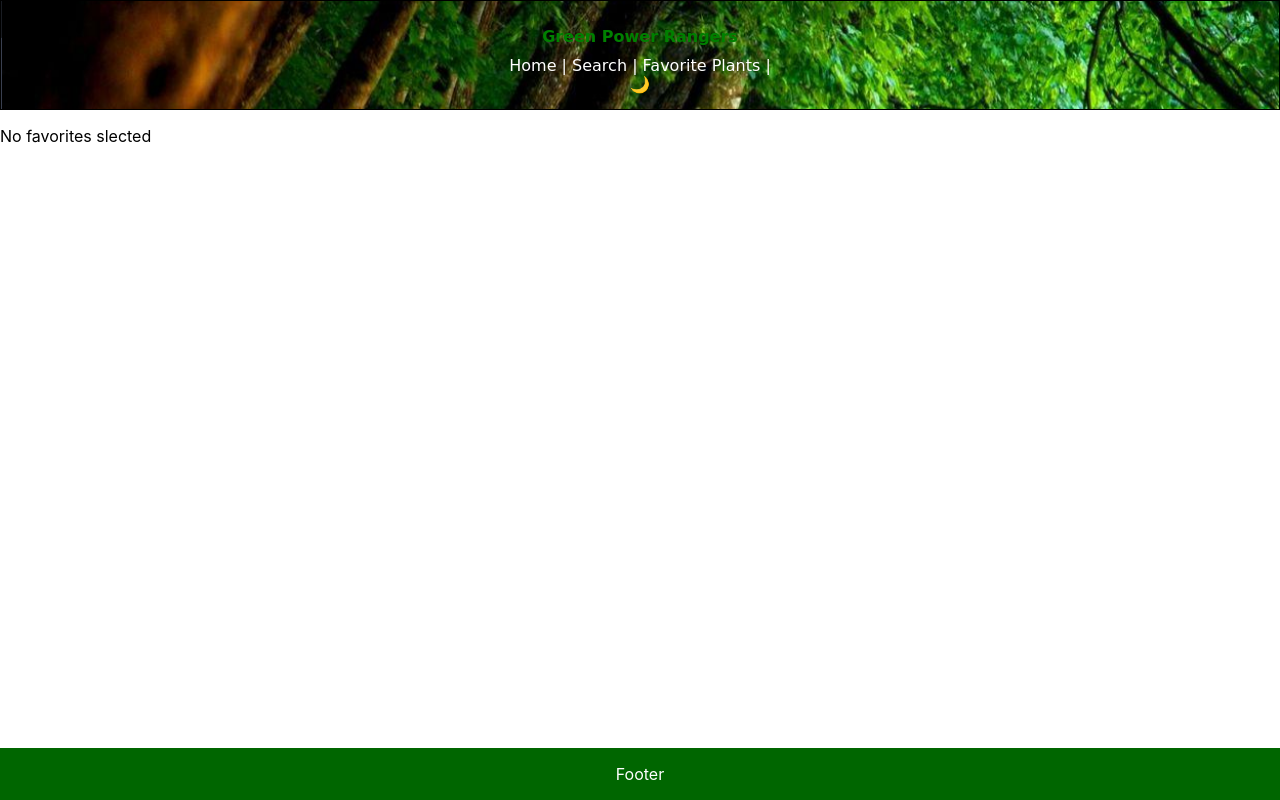
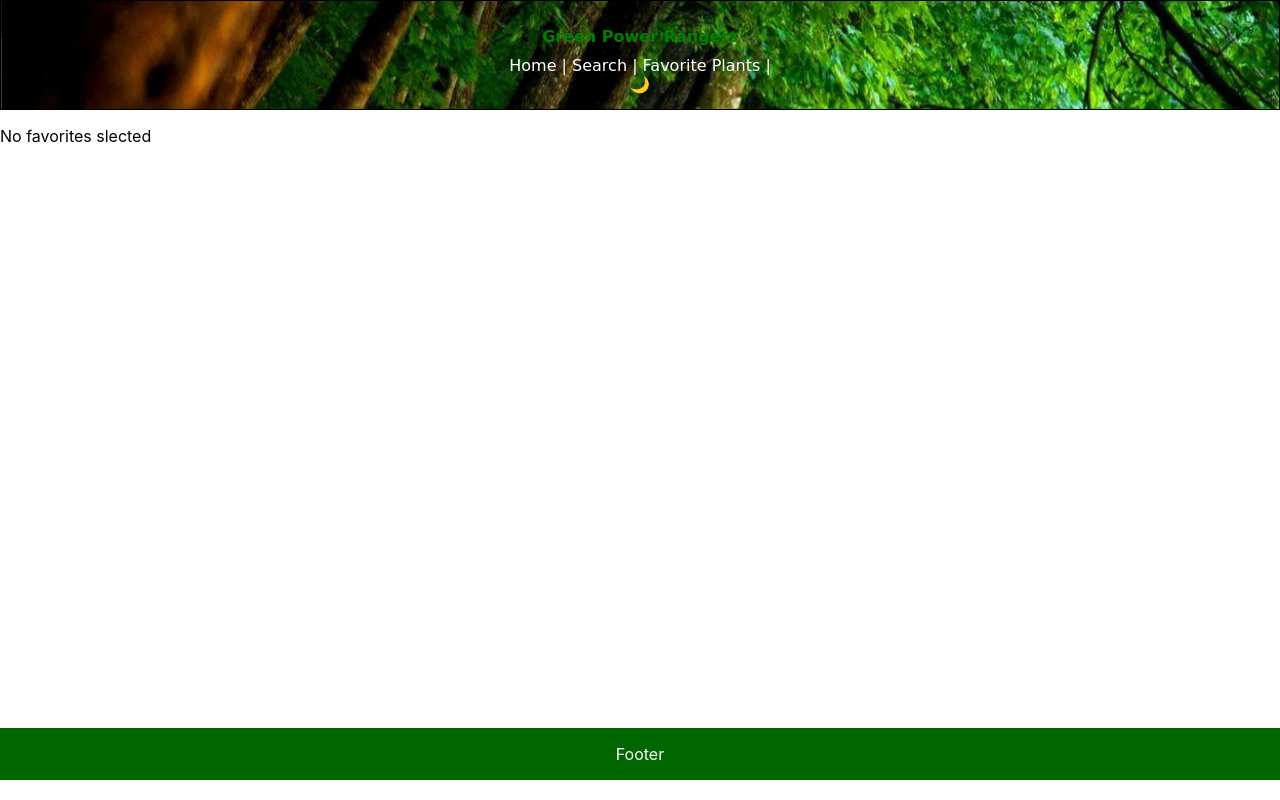
Before and after one commit to alexseres/TheTrefleProject, a React (Create React App) app in the folder trefl/: page /favorite-plants in a window 1280 px wide. Built offline with nearby package versions, Linux system fonts and the light colour scheme.

Commit message:
minor changes

```diff
--- a/trefl/src/components/layout/Footer.js
+++ b/trefl/src/components/layout/Footer.js
@@ -17,4 +17,5 @@ const StyledFooter = styled.footer`
   background-color: #006600;
   color: white;
   text-align: center;
+  margin-bottom: 20px;
 `;
```
